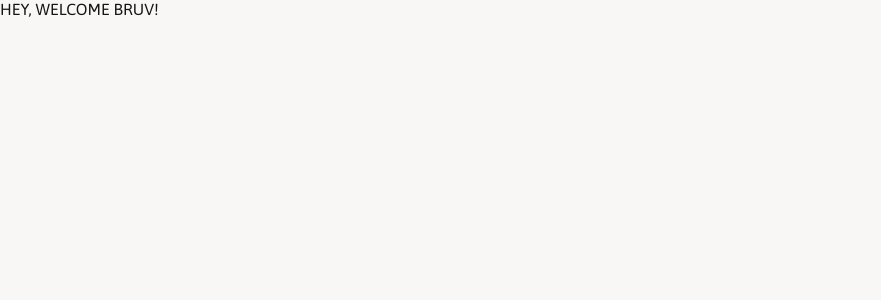
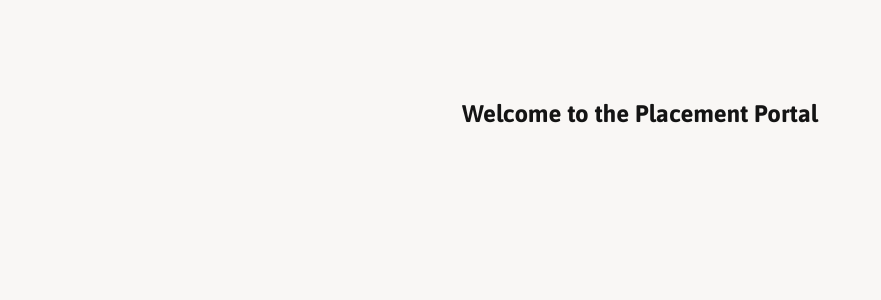
Before and after one commit to yuvarajk2109/placement-portal-app, a Vue app in the folder frontend/: page / in a window 1280 px wide. Before the commit this address had no page. Shown: the top 300 px of the page, without its empty margins (0-881 px from the left). Built offline with nearby package versions, Linux system fonts and the light colour scheme.

Commit message:
feat: Main App, Home Page

```diff
--- a/frontend/src/App.vue
+++ b/frontend/src/App.vue
@@ -3,7 +3,9 @@
 </script>
 
 <template>
-  HEY, WELCOME BRUV!
+  <main>
+    <router-view />
+  </main>
 </template>
 
 <style scoped>
--- a/frontend/src/router/index.js
+++ b/frontend/src/router/index.js
@@ -1,22 +1,14 @@
 import { createRouter, createWebHistory } from 'vue-router'
 
 const router = createRouter({
-  history: createWebHistory(import.meta.env.BASE_URL),
+  history: createWebHistory(),
   routes: [
     {
-      // path: '/',
-      // name: 'home',
-      // component: HomeView,
-    },
-    {
-      // path: '/about',
-      // name: 'about',
-      // route level code-splitting
-      // this generates a separate chunk (About.[hash].js) for this route
-      // which is lazy-loaded when the route is visited.
-      // component: () => import('../views/AboutView.vue'),
-    },
+      path: '/',
+      name: 'home',
+      component: () => import('@/views/HomePage.vue'),
+    }
   ],
 })
 
-export default router
+export default router;
--- /dev/null
+++ b/frontend/src/views/HomePage.vue
@@ -0,0 +1,18 @@
+<template>
+    <div class = "home-page">
+        <div class = "welcome-banner text-center">
+            <h1 class = "welcome-text">
+                Welcome to the Placement Portal
+            </h1>
+        </div>
+    </div>
+</template>
+
+<style>
+.home-page {
+    display: flex;
+    flex-direction: column;
+    align-items: center;
+    margin-top: 100px;
+}
+</style>
```
